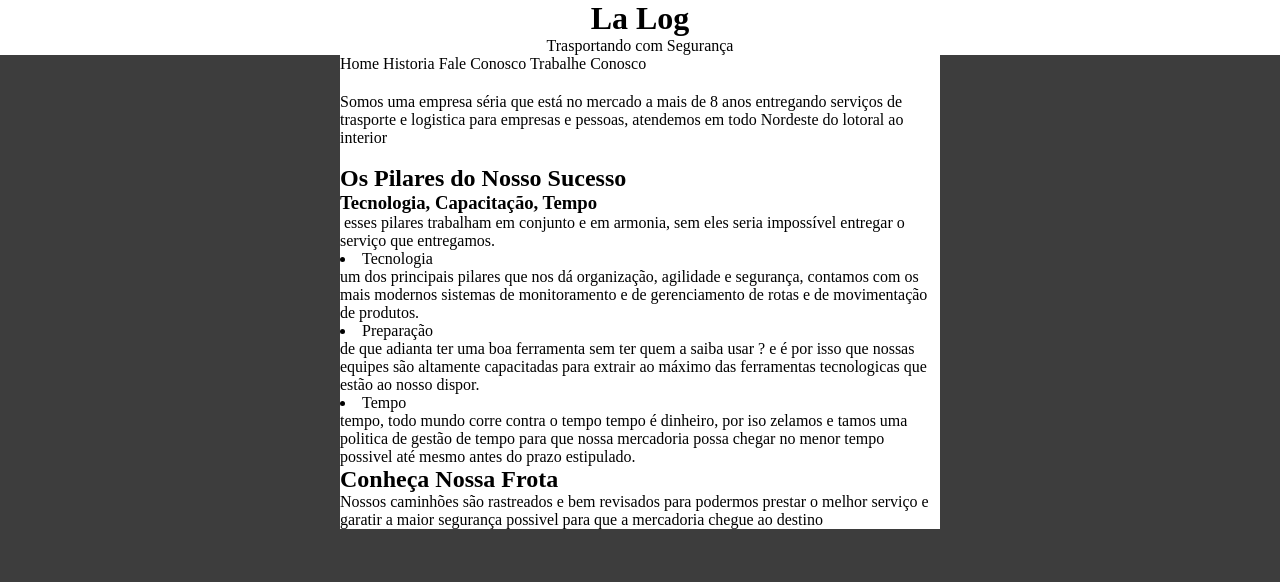
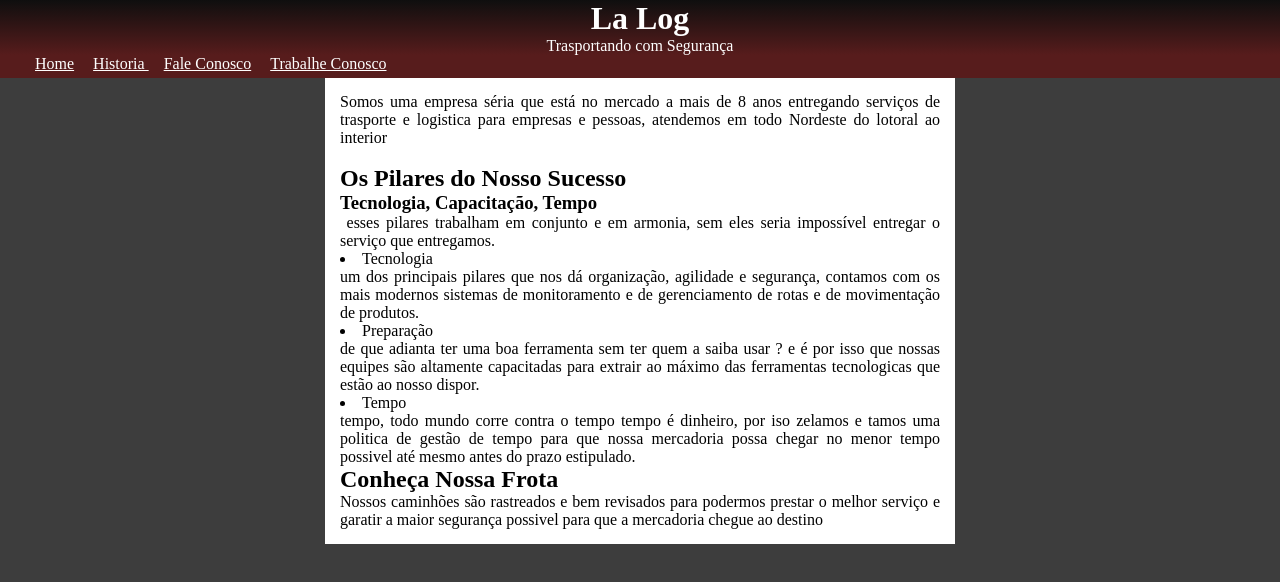
Before and after one commit to daniloprogramador93/projeto-trasportadora, a plain HTML site: page index.html in a window 1280 px wide. Drawn offline with Linux system fonts and the light colour scheme.

Commit message:
style nos links

```diff
--- a/index.html
+++ b/index.html
@@ -13,10 +13,10 @@
         <p>Trasportando com Segurança</p>
     </header>
     <nav>
-        Home
-        Historia
-        Fale Conosco
-        Trabalhe Conosco
+        <a href="#">Home</a>
+        <a href="#">Historia </a>
+        <a href="#">Fale Conosco</a>
+        <a href="#">Trabalhe Conosco</a>
     </nav>
     <main>
         <article>
--- a/style.css
+++ b/style.css
@@ -6,15 +6,22 @@ body{
     background-color: rgba(0, 0, 0, 0.76);
 }
 header{
-    background-color: white;
+    background-image: linear-gradient(to bottom,rgba(0, 0, 0, 0.76),rgba(87, 28, 28));
     text-align: center;
+    color: white;
+
 }
 nav{
-    background-color: white;
+    background-color: rgba(87, 28, 28);
+    color: aliceblue;
+    text-indent: 20px;
+    padding-bottom: 5px;
+}
+nav a{
+    color: white;
+    padding-left: 15px;
 
-    margin: 5px;
-    width: 600px;
-    margin: auto;
+
 }
 main{
     background-color: white;
@@ -22,4 +29,9 @@ main{
     padding-top: 20px;
     width: 600px;
     margin: auto;
+    padding: 15px;
+    text-align: justify;
 }
+main p{
+
+}
```
